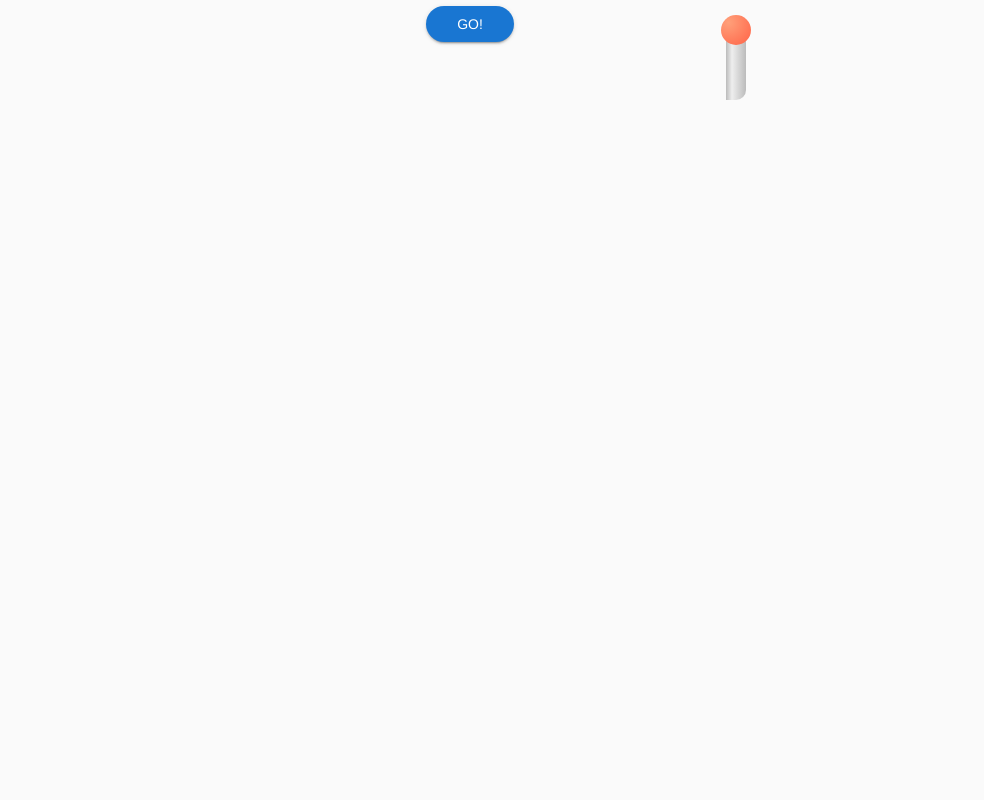
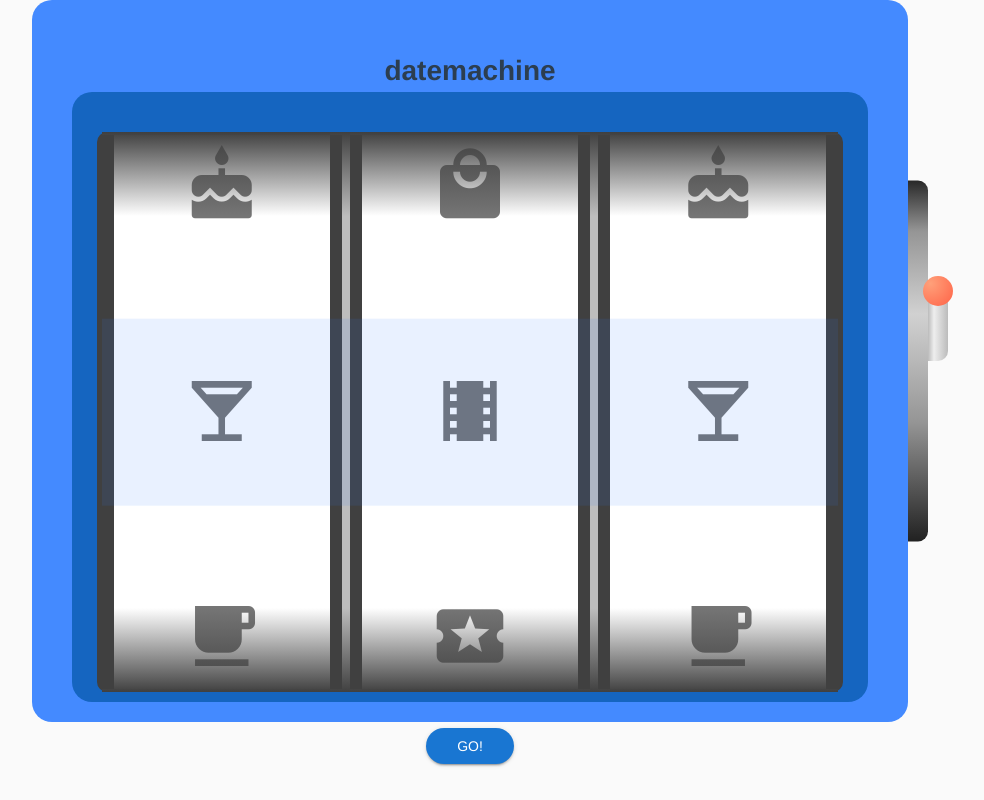
Before and after one commit to jessicarobins/datr-ui, a Vue app: page /#/ in a window 1280 px wide. Shown: the whole page, without its empty margins (170-1154 px from the left). Built offline with nearby package versions, Linux system fonts and the light colour scheme.

Commit message:
good god i think this just might work

```diff
--- a/package.json
+++ b/package.json
@@ -8,6 +8,7 @@
     "lint": "vue-cli-service lint"
   },
   "dependencies": {
+    "@tweenjs/tween.js": "^17.2.0",
     "axios": "^0.17.1",
     "register-service-worker": "^1.0.0",
     "vue": "^2.5.13",
--- a/src/components/Places.vue
+++ b/src/components/Places.vue
@@ -5,7 +5,7 @@
       <Place type="activity" step="2" :place="place('activity')"/>
       <Place type="night" step="3" :place="place('night')" />
     </div>
-    <Wheel />
+    <SlotMachine :items="items" />
     <v-btn @click="getPlaces" round color="primary" dark>Go!</v-btn>
   </div>
 </template>
@@ -13,13 +13,19 @@
 <script>
 import { mapActions } from 'vuex'
 import Place from './Place.vue'
-import Wheel from './Wheel.vue'
+import SlotMachine from './SlotMachine/SlotMachine.vue'
+import { foodIcons, activityIcons } from './SlotMachine/icons'
 
 export default {
   name: 'Places',
   components: {
     Place,
-    Wheel
+    SlotMachine
+  },
+  data() {
+    return {
+      items: [foodIcons, activityIcons, foodIcons]
+    }
   },
   computed: {
     hasData() {
--- /dev/null
+++ b/src/components/SlotMachine/SlotMachine.vue
@@ -0,0 +1,202 @@
+<template>
+  <div>
+    <div class="slot-machine-outer-container">
+      <h1>datemachine</h1>
+      <div class="slot-machine-inner-container">
+        <div class="slot-machine">
+          <SlotMachineWheel
+            v-for="n in numWheels"
+            v-bind:key="n"
+            :items="items[n - 1]"
+            :index="indices[n - 1]" />
+        </div>
+      </div>
+      <div class="ring"></div>
+      <button v-bind:class="handleClass" @click="toggle"></button>
+    </div>
+  </div>
+</template>
+
+<script>
+import SlotMachineWheel from './SlotMachineWheel.vue'
+
+export default {
+  name: 'SlotMachine',
+  components: {
+    SlotMachineWheel
+  },
+  props: {
+    items: Array
+  },
+  data() {
+    return {
+      handleDown: false,
+      indices: []
+    }
+  },
+  created() {
+    for (let i = 0; i < this.numWheels; i += 1) {
+      this.indices.push(this.random())
+    }
+  },
+  computed: {
+    handleClass() {
+      return {
+        handle: true,
+        down: this.handleDown
+      }
+    },
+    numWheels() {
+      return this.items.length
+    }
+  },
+  methods: {
+    random() {
+      return Math.floor(Math.random() * Math.floor(this.items.length))
+    },
+    randomLarge(prevValue) {
+      return this.random() + prevValue + (3 * this.items.length)
+    },
+    spin() {
+      this.newIndices = []
+      for (let i = 0; i < this.numWheels; i += 1) {
+        this.newIndices.push(this.randomLarge(this.indices[i]))
+      }
+
+      this.indices = this.newIndices
+    },
+    toggle() {
+      this.handleDown = true
+      this.spin()
+      setTimeout(() => {
+        this.handleDown = false
+      }, 2000)
+    }
+  }
+}
+</script>
+
+<!-- Add "scoped" attribute to limit CSS to this component only -->
+<style scoped lang="scss">
+$height: 70vh;
+$bg-color: rgba(64, 64, 64, 1);
+
+.slot-machine-outer-container {
+  background: #448AFF;
+  display: inline-block;
+  border-radius: 20px;
+  padding: 50px 40px 20px;
+  position: relative;
+}
+
+.slot-machine-inner-container {
+  background-color: #1565C0;
+  border-radius: 20px;
+  padding: 40px 25px 10px;
+}
+
+.slot-machine {
+  background: $bg-color;
+  border: 5px solid #404040;
+  border-top: 0;
+  border-bottom: 0;
+  border-radius: 10px;
+  display: flex;
+  height: $height;
+  min-width: 350px;
+  position: relative;
+  width: calc(#{$height} * 4 / 3);
+}
+
+.slot-machine:before {
+  content: '';
+  position: absolute;
+  bottom: 0;
+  top: 0;
+  right: 0;
+  left: 0;
+  background: linear-gradient(
+    to bottom,
+    #{$bg-color} 0%,
+    rgba(64,64,64,0) 15%,
+    rgba(64,64,64,0) 85%,
+    #{$bg-color} 100%
+  );
+}
+
+.slot-machine:after {
+  position: absolute;
+  content: '';
+  display: block;
+  height: calc(#{$height} / 3);
+  top: 50%;
+  transform: translateY(-50%);
+  right: 0;
+  left: 0;
+  background: rgba(41, 121, 255, .1);
+}
+
+.handle {
+  position: absolute;
+  height: 100%;
+  right: -20px;
+  bottom: 0;
+  transform: translateY(-50%);
+  transition: transform 0.2s ease;
+}
+
+.handle:before {
+  content: "";
+  position: absolute;
+  bottom: 0;
+  width: 20px;
+  height: 60px;
+  background: linear-gradient(to right, #bbb 0%, #eee 30%, #bbb 100%);
+  border-radius: 0 0 10px 0;
+  transform-origin: bottom center;
+  transition: transform 0.2s ease;
+}
+
+.handle:after {
+  content: "";
+  position: absolute;
+  bottom: 55px;
+  left: -5px;
+  width: 30px;
+  height: 30px;
+  border-radius: 50%;
+  background: radial-gradient(circle farthest-corner at 25% 25%, LightSalmon 0%, tomato 100%);
+  transform-origin: bottom center;
+  transition: transform 0.2s ease;
+}
+
+.handle.down:before {
+  transform: rotateX(180deg);
+}
+
+.handle.down:after {
+  transform: translateY(140px)
+}
+
+.ring {
+  background: #282828;
+  background: linear-gradient(
+    to bottom,
+    #282828 0%,
+    #959595 14%,
+    #d1d1d1 37%,
+    #bababa 49%,
+    #959595 67%,
+    #212121 100%
+  );
+  border-radius: 0 10px 10px 0;
+  height: 50%;
+  right: -20px;
+  overflow: hidden;
+  position: absolute;
+  top: 0;
+  transform: translateY(50%);
+  width: 20px;
+}
+
+</style>
--- /dev/null
+++ b/src/components/SlotMachine/SlotMachineWheel.vue
@@ -0,0 +1,105 @@
+<template>
+  <div class="wheel-container">
+    <div class="wheel">
+      <div>
+        <v-icon>{{ prevItem }}</v-icon>
+      </div>
+      <div>
+        <v-icon>{{ item }}</v-icon>
+      </div>
+      <div>
+        <v-icon>{{ nextItem }}</v-icon>
+      </div>
+    </div>
+  </div>
+</template>
+
+<script>
+import TWEEN from '@tweenjs/tween.js'
+
+export default {
+  name: 'SlotMachineWheel',
+  props: {
+    index: Number,
+    items: Array,
+    styles: Object
+  },
+  created() {
+    this.animatedIndex = this.index
+  },
+  data() {
+    return {
+      animatedIndex: 0
+    }
+  },
+  computed: {
+    nextItem() {
+      return this.items[(this.animatedIndex + 1) % this.items.length]
+    },
+    prevItem() {
+      const index = (this.animatedIndex === 0) ?
+        (this.items.length - 1) : (this.animatedIndex - 1)
+      return this.items[index]
+    },
+    item() {
+      return this.items[this.animatedIndex]
+    }
+  },
+  watch: {
+    index(newValue, oldValue) {
+      function animate() {
+        if (TWEEN.update()) {
+          requestAnimationFrame(animate)
+        }
+      }
+
+      const value = { tweeningNumber: oldValue }
+      new TWEEN.Tween(value)
+        .easing(TWEEN.Easing.Quadratic.Out)
+        .to({ tweeningNumber: newValue }, 2000)
+        .onUpdate(() => {
+          this.animatedIndex = (value.tweeningNumber.toFixed(0) % this.items.length)
+        })
+        .start()
+
+      animate()
+    }
+  }
+}
+</script>
+
+<!-- Add "scoped" attribute to limit CSS to this component only -->
+<style scoped>
+i {
+  font-size: 10vh;
+}
+
+.wheel {
+  align-items: center;
+  background: #fff;
+  width: 90%;
+  display: inline-flex;
+  flex-direction: column;
+  height: 100%;
+  padding: 10px 40px;
+  justify-content: space-between;
+}
+
+.wheel-container {
+  border-color: #BDBDBD;
+  border-style: solid;
+  border-right-width: 4px;
+  border-left-width: 4px;
+  flex: 1;
+  height: 100%;
+}
+
+.wheel-container:first-child {
+  border-left-width: 0;
+}
+
+.wheel-container:last-child {
+  border-right-width: 0;
+}
+
+</style>
--- /dev/null
+++ b/src/components/SlotMachine/icons.js
@@ -0,0 +1,26 @@
+export const foodIcons = [
+  'local_bar',
+  'local_cafe',
+  'local_dining',
+  'local_drink',
+  'local_pizza',
+  'restaurant',
+  'restaurant_menu',
+  'cake'
+]
+
+export const activityIcons = [
+  'local_library',
+  'local_mall',
+  'local_movies',
+  'local_activity',
+  'local_see',
+  'terrain',
+  'palette',
+  'music_note',
+  'beach_access',
+  'pool',
+  'casino',
+  'spa',
+  'golf_course'
+]
--- a/src/components/Wheel.vue
+++ b/src/components/Wheel.vue
@@ -5,11 +5,36 @@
 </template>
 
 <script>
+
 export default {
   name: 'Wheel',
   data() {
     return {
-      handleDown: false
+      handleDown: false,
+      items: [
+        'local_bar',
+        'local_cafe',
+        'local_dining',
+        'local_drink',
+        'local_pizza',
+        'restaurant',
+        'restaurant_menu',
+        'cake', 8, 9],
+      activityItems: [
+        'local_library',
+        'local_mall',
+        'local_movies',
+        'local_activity',
+        'local_see',
+        'terrain',
+        'palette',
+        'musical_note',
+        'beach_access',
+        'pool',
+        'casino',
+        'spa',
+        'golf_course'
+      ]
     }
   },
   computed: {
```
Also changed, not shown: 1 other file (tests, documents, lock files or other folders).
